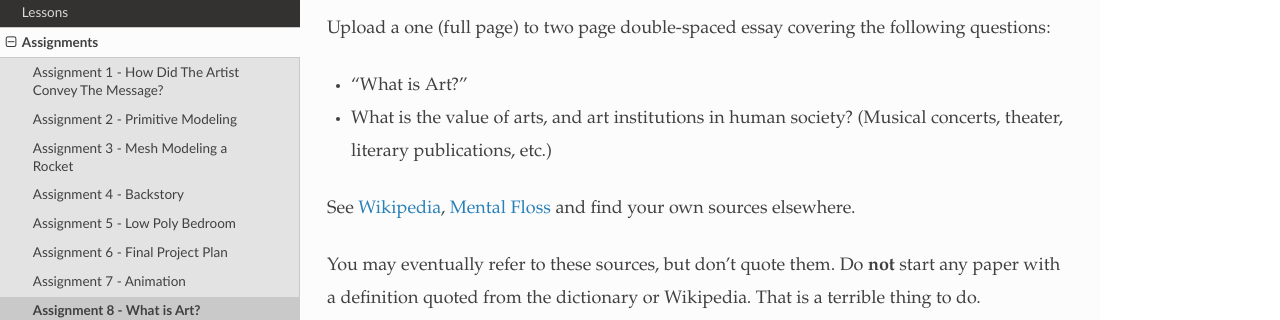
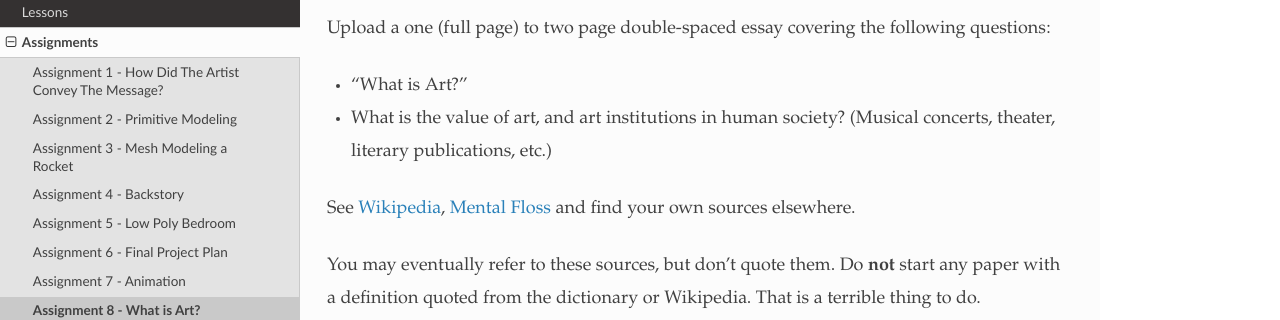
Before and after one commit to pvcraven/3d_graphics_class, a Sphinx documentation site: the page built from source/assignments/assignment_08/assignment_08.rst, in a window 1280 px wide and 1030 px high. Shown: the part 162-482 px from the top of the window. Built offline with Sphinx 7.4.7 and the Read the Docs theme 2.0.0, drawn with Linux system fonts in a browser that asks for light colours.

Commit message:
Update assignment_08.rst

```diff
--- a/source/assignments/assignment_08/assignment_08.rst
+++ b/source/assignments/assignment_08/assignment_08.rst
@@ -6,7 +6,7 @@ Assignment 8 - What is Art?
 Upload a one (full page) to two page double-spaced essay covering the following questions:
 
 * "What is Art?"
-* What is the value of arts, and art institutions in human society? (Musical concerts, theater, literary publications, etc.)
+* What is the value of art, and art institutions in human society? (Musical concerts, theater, literary publications, etc.)
 
 See `Wikipedia <https://en.wikipedia.org/wiki/What_Is_Art%3F>`_, `Mental Floss <http://mentalfloss.com/article/57501/27-responses-question-what-art>`_ and find your own sources elsewhere.
 
```
